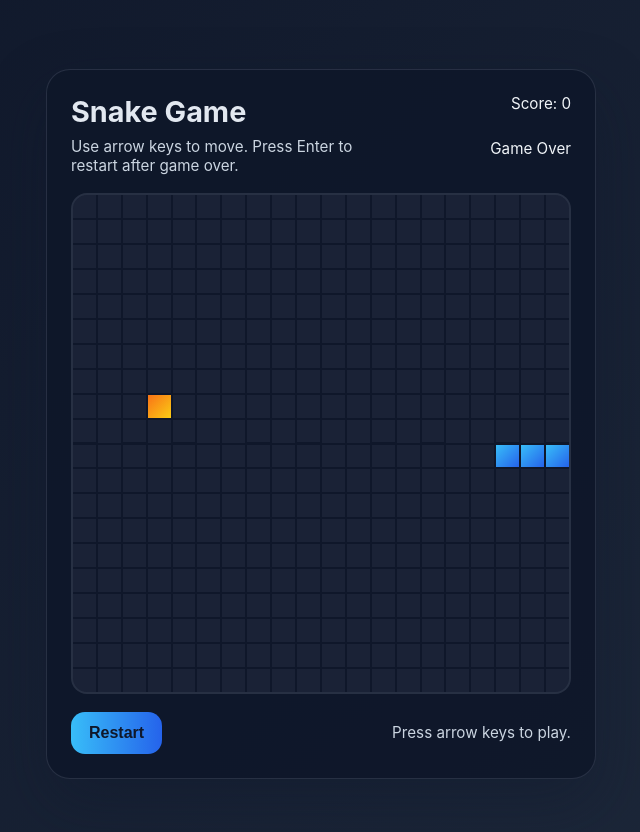
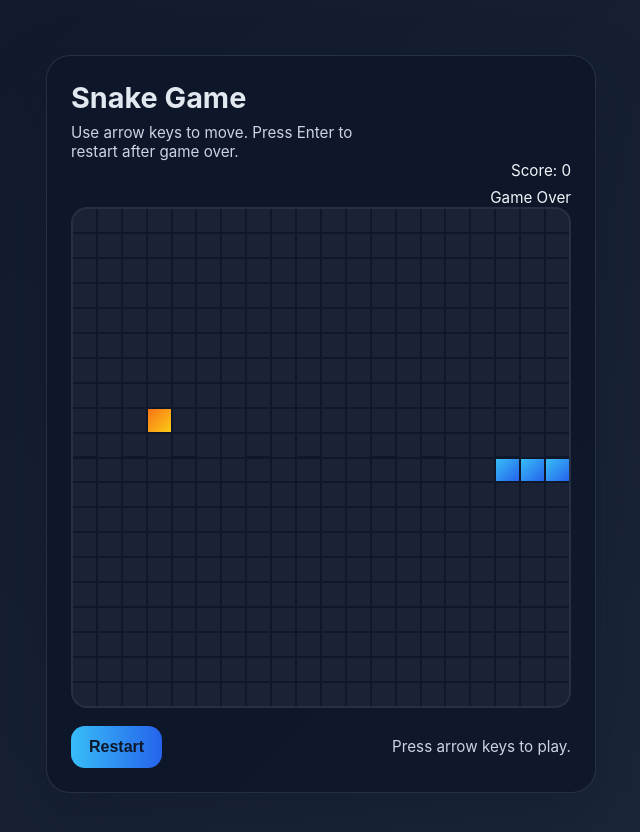
Before and after one commit to prasadsandaruwan69/test-docker, a React (Create React App) app: page / in a window 1280 px wide. Shown: the top 832 px of the page, without its empty margins (319-959 px from the left). Built offline with nearby package versions, Linux system fonts and the light colour scheme.

Commit message:
Refactor game header styles for improved layout consistency

```diff
--- a/src/App.css
+++ b/src/App.css
@@ -19,11 +19,7 @@
 }
 
 .game-header {
-  display: flex;
-  justify-content: space-between;
-  gap: 16px;
-  flex-wrap: wrap;
-  margin-bottom: 18px;
+
 }
 
 .game-header h1 {
```
